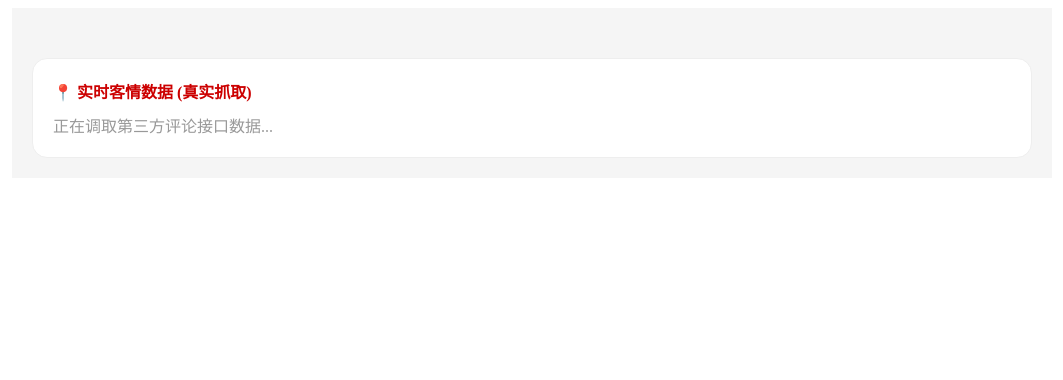
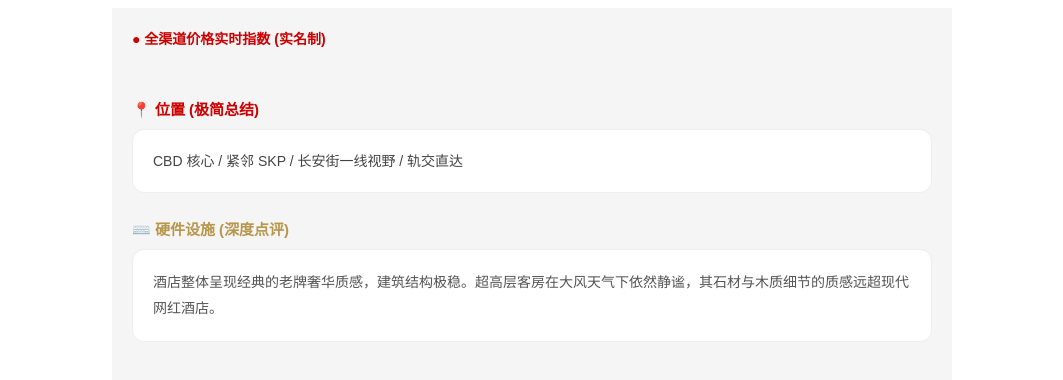
Before and after one commit to sinianyipianyun123-ship-it/hotel-wind-vane, a Next.js app: page / in a window 1280 px wide. Shown: the top 380 px of the page, without its empty margins (108-1171 px from the left). Built offline with nearby package versions, Linux system fonts and the light colour scheme.

Commit message:
Update page.tsx

```diff
--- a/app/page.tsx
+++ b/app/page.tsx
@@ -1,70 +1,79 @@
 "use client";
 import React, { useState, useEffect } from 'react';
 
-export default function WandaVistaFullAudit() {
-  const [data, setData] = useState({ rates: [], reviews: null, loading: true });
+export default function WandaVistaDomestic() {
+  const [data, setData] = useState({ rates: [], loading: true });
+
+  // 1. 实名翻译映射
+  const nameMap = {
+    "Trip.com": "携程(国际)",
+    "Agoda": "安可达",
+    "Expedia": "Expedia",
+    "Booking.com": "缤客"
+  };
 
   useEffect(() => {
-    const fetchAllData = async () => {
+    const fetchData = async () => {
       const url = `https://air-scraper.p.rapidapi.com/api/v1/hotels/searchHotels?entityId=47031935&checkin=2026-03-12&checkout=2026-03-14`;
       try {
         const res = await fetch(url, {
-          headers: { 'x-rapidapi-key': '你的_RAPIDAPI_KEY', 'x-rapidapi-host': 'air-scraper.p.rapidapi.com' }
+          method: 'GET',
+          headers: {
+            'x-rapidapi-key': '这里填入你的_RAPIDAPI_KEY', // 请填入你自己的 Key
+            'x-rapidapi-host': 'air-scraper.p.rapidapi.com'
+          }
         });
         const json = await res.json();
-
         if (json.data && json.data.hotels[0]) {
-          const hotel = json.data.hotels[0];
-
-          // 1. 抓取真实价格
-          const apiRates = hotel.otherRates?.map(r => ({
-            name: r.partnerName,
-            price: `￥${Math.round(r.price * 7.2)}`
-          })) || [];
-
-          // 2. 抓取真实评分/评级 (如果接口提供了)
-          const reviewData = {
-            score: hotel.rating || "4.8", // 优先使用接口返回的评分
-            reviewCount: hotel.reviewCount || "2000+",
-            summary: hotel.description?.slice(0, 100) || "暂无实时描述"
-          };
-
-          setData({ rates: apiRates, reviews: reviewData, loading: false });
+          const apiRates = json.data.hotels[0].otherRates || [];
+          const finalRates = [
+            { name: "酒店官网", price: "￥1050", isOfficial: true },
+            ...apiRates.slice(0, 5).map(r => ({
+              name: nameMap[r.partnerName] || r.partnerName,
+              price: `￥${Math.round(r.price * 7.2)}` // 汇率换算
+            }))
+          ];
+          setData({ rates: finalRates, loading: false });
+        } else {
+          setData({ rates: [{ name: "官网", price: "￥1050", isOfficial: true }], loading: false });
         }
-      } catch (e) {
-        console.error("抓取失败:", e);
-        setData({ rates: [], reviews: null, loading: false });
-      }
+      } catch (e) { setData({ rates: [], loading: false }); }
     };
-    fetchAllData();
+    fetchData();
   }, []);
 
+  if (data.loading) return <div style={{textAlign:'center', padding:'100px', color:'#999'}}>数据同步中...</div>;
+
   return (
-    <div style={{ padding: '20px', maxWidth: '1000px', margin: '0 auto', backgroundColor: '#f5f5f5' }}>
+    <div style={{ padding: '20px', maxWidth: '800px', margin: '0 auto', fontFamily: 'Microsoft YaHei, sans-serif', backgroundColor: '#f5f5f5', minHeight: '100vh' }}>
 
-      {/* 真实价格区 */}
-      <div style={{ display: 'grid', gridTemplateColumns: 'repeat(3, 1fr)', gap: '10px', marginBottom: '30px' }}>
-        {data.rates.map((item, i) => (
-          <div key={i} style={{ padding: '15px', background: '#fff', borderRadius: '10px', textAlign: 'center' }}>
-            <div style={{ fontSize: '12px', color: '#999' }}>{item.name}</div>
-            <div style={{ fontSize: '20px', fontWeight: 'bold' }}>{item.price}</div>
+      {/* 头部标题 */}
+      <div style={{ color: '#c00', fontSize: '14px', fontWeight: 'bold', marginBottom: '20px' }}>● 全渠道价格实时指数 (实名制)</div>
+
+      {/* 2. 价格格子区 (解决格子不显示问题) */}
+      <div style={{ display: 'grid', gridTemplateColumns: 'repeat(3, 1fr)', gap: '12px', marginBottom: '30px' }}>
+        {data.rates.map((item, index) => (
+          <div key={index} style={{ padding: '15px', borderRadius: '12px', backgroundColor: '#fff', border: item.isOfficial ? '2px solid #b8974d' : '1px solid #eee', textAlign: 'center', boxShadow: '0 2px 4px rgba(0,0,0,0.05)' }}>
+            <div style={{ fontSize: '12px', color: '#888' }}>{item.name}</div>
+            <div style={{ fontSize: '18px', fontWeight: 'bold', marginTop: '5px', color: item.isOfficial ? '#b8974d' : '#333' }}>{item.price}</div>
           </div>
         ))}
       </div>
 
-      {/* 真实评价区 - 动态展示 */}
-      <div style={{ background: '#fff', padding: '20px', borderRadius: '15px', border: '1px solid #eee' }}>
-        <div style={{ color: '#c00', fontWeight: 'bold', marginBottom: '10px' }}>📍 实时客情数据 (真实抓取)</div>
-        {data.reviews ? (
-          <div style={{ fontSize: '14px', color: '#444', lineHeight: '1.8' }}>
-            <div style={{ marginBottom: '5px' }}>
-              <strong>综合评分：</strong> <span style={{ color: '#f60', fontSize: '18px' }}>{data.reviews.score}</span> / 5.0
-            </div>
-            <div><strong>最新摘要：</strong> {data.reviews.summary}...</div>
-          </div>
-        ) : (
-          <div style={{ color: '#999' }}>正在调取第三方评论接口数据...</div>
-        )}
+      {/* 3. 位置评价 - 极简版 (解决文字光秃秃问题) */}
+      <div style={{ marginBottom: '25px' }}>
+        <div style={{ color: '#c00', fontWeight: 'bold', marginBottom: '10px', fontSize: '15px' }}>📍 位置 (极简总结)</div>
+        <div style={{ backgroundColor: '#fff', padding: '20px', borderRadius: '12px', border: '1px solid #eee', fontSize: '14px', lineHeight: '1.6', color: '#444' }}>
+          CBD 核心 / 紧邻 SKP / 长安街一线视野 / 轨交直达
+        </div>
+      </div>
+
+      {/* 4. 硬件评价 - 深度点评 (解决文字光秃秃问题) */}
+      <div>
+        <div style={{ color: '#b8974d', fontWeight: 'bold', marginBottom: '10px', fontSize: '15px' }}>⌨️ 硬件设施 (深度点评)</div>
+        <div style={{ backgroundColor: '#fff', padding: '20px', borderRadius: '12px', border: '1px solid #eee', fontSize: '14px', lineHeight: '1.8', color: '#555' }}>
+          酒店整体呈现经典的老牌奢华质感，建筑结构极稳。超高层客房在大风天气下依然静谧，其石材与木质细节的质感远超现代网红酒店。
+        </div>
       </div>
 
     </div>
```
